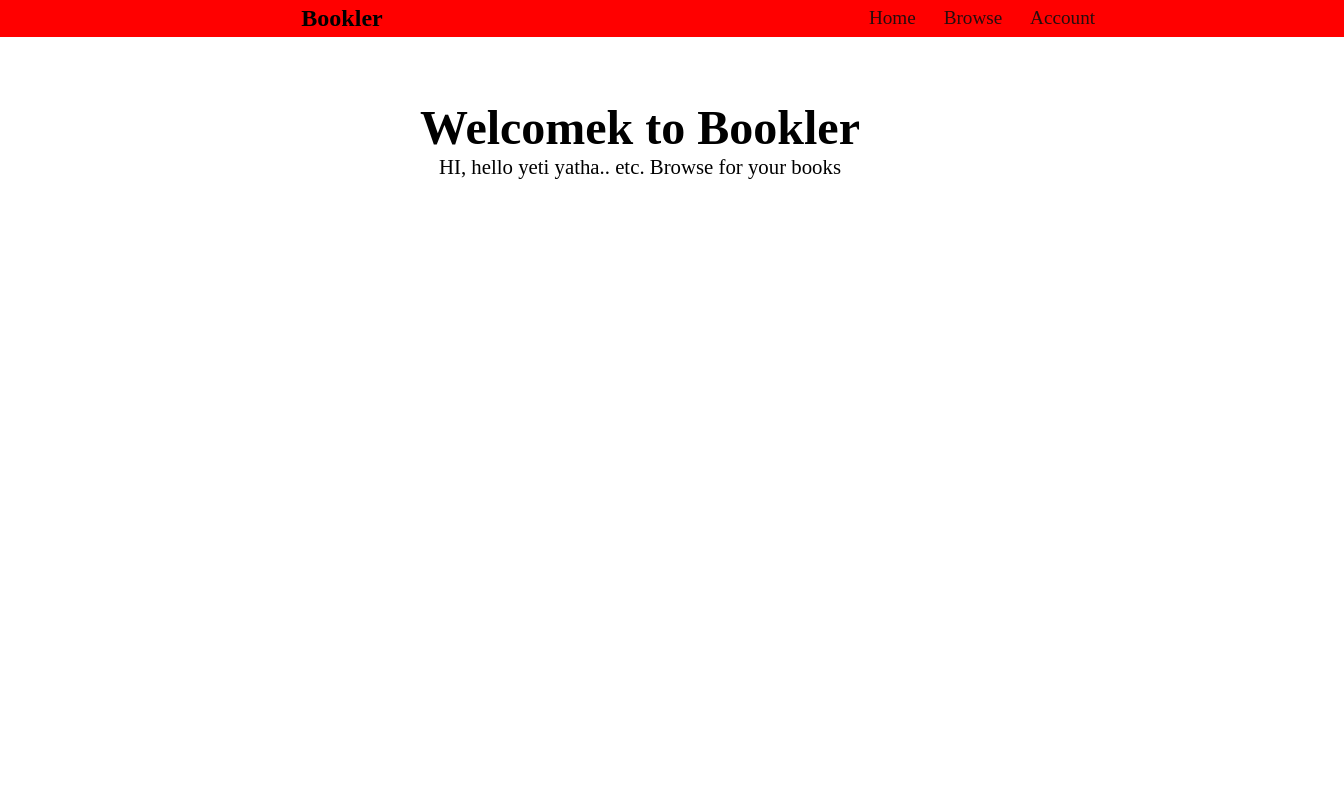
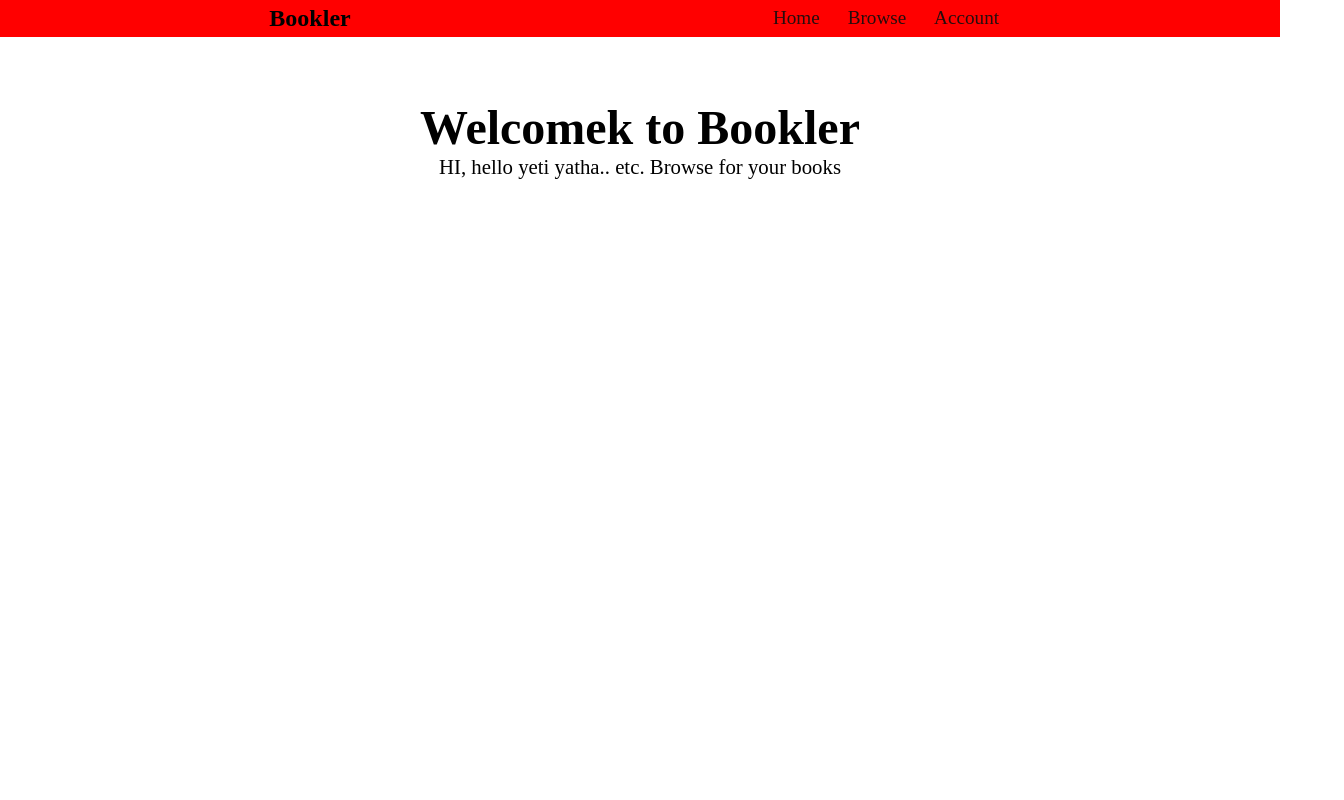
Before and after one commit to LenyPython/someRandomLibrary, a React (Create React App) app: page / in a window 1280 px wide. Shown: the top 800 px of the page, 1344 px wide, since content can reach past the window. Built offline with nearby package versions, Linux system fonts and the light colour scheme.

Commit message:
Adding global style for styled components
-moved css to Styled/GlobalStyle
- added changes and style to App
-Created mainContent component and moved there switch statment

```diff
--- a/src/App.tsx
+++ b/src/App.tsx
@@ -1,10 +1,8 @@
 import Navigation from './components/Navigation/Navigation'
-import Welcome from './components/Welcome/Welcome'
-import Browse from './components/Browse/Browse'
+import MainContent from './components/MainContent/MainContent'
+import GlobalStyle from './components/Styled/GlobalStyle'
 import Footer from './components/Footer/Footer'
-import AccountPanel from './components/AccountPanel/AccountPanel'
 import './App.css'
-import { Switch, Route } from 'react-router-dom'
 import styled from 'styled-components'
 
 const Container = styled.div`
@@ -16,29 +14,12 @@ const Container = styled.div`
 `
 
 function App() {
+  const theme = false
   return (<>
+    <GlobalStyle dark={theme} />
     <Navigation />
       <Container role='main'>
-      <Switch>
-        <Route path='/browse'>
-          <Browse />
-          </Route>
-        <Route path='/account'>
-          <AccountPanel />
-          </Route>
-        <Route path='/home'>
-          <Welcome />
-          </Route>
-        <Route path='/LenyPython/someRandomLibrary' exact>
-          <Welcome />
-          </Route>
-        <Route path='/' exact>
-          <Welcome />
-          </Route>
-        <Route path='*'>
-          <h1>Error 404 route does not exist</h1>
-          </Route>
-      </Switch>
+        <MainContent />
       </Container>
     <Footer />
   </>
--- /dev/null
+++ b/src/components/MainContent/MainContent.tsx
@@ -0,0 +1,31 @@
+import Welcome from '../Welcome/Welcome'
+import Browse from '../Browse/Browse'
+import AccountPanel from '../AccountPanel/AccountPanel'
+import { Switch, Route } from 'react-router-dom'
+
+const MainContent = () => {
+  return(
+      <Switch>
+        <Route path='/browse'>
+          <Browse />
+          </Route>
+        <Route path='/account'>
+          <AccountPanel />
+          </Route>
+        <Route path='/home'>
+          <Welcome />
+          </Route>
+        <Route path='/LenyPython/someRandomLibrary' exact>
+          <Welcome />
+          </Route>
+        <Route path='/' exact>
+          <Welcome />
+          </Route>
+        <Route path='*'>
+          <h1>Error 404 route does not exist</h1>
+          </Route>
+      </Switch>
+  )
+}
+
+export default MainContent
--- /dev/null
+++ b/src/components/Styled/GlobalStyle.tsx
@@ -0,0 +1,38 @@
+import { createGlobalStyle } from 'styled-components'
+
+interface StyleProps {
+	dark: boolean
+}
+
+const GlobalStyle = createGlobalStyle<StyleProps>`
+:root {
+  --main-color: ${props => props.dark ? 'hsl(243,100%,10%)' : 'hsl(243,100%,30%)'}
+  --main-header-color: ${props => props.dark ? 'hsl(0, 0%,100%)': 'hsl(0,0%,0%)' }
+  --main-font-color: ${props => props.dark ? 'hsl(0,0%,70%)': "hsl(0,0%,0%)"}
+  --bg-color: ${props => props.dark ? 'hsl(243, 40%, 10% )' : 'hsl(0,0%,100%)' }
+}
+* {
+  box-sizing: border-box;
+	padding:0;
+	margin: 0;
+}
+
+body {
+	margin: 0;
+	padding: 100px 0 0 0;
+	display: flex;
+	flex-direction: column;
+	align-items: center;
+	min-height: 100vh;
+}
+
+#root {
+	position: relative;
+	display: flex;
+	flex-direction: column;
+	align-items: center;
+	min-width: 100vw;
+}
+`
+
+export default GlobalStyle
```
